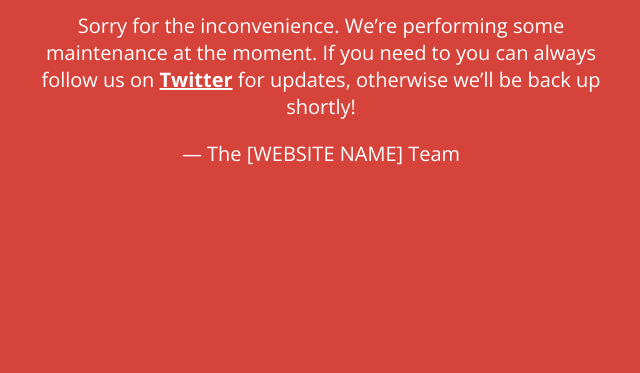
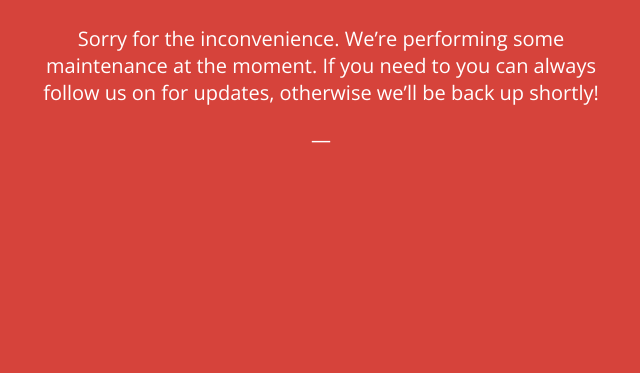
Before and after one commit to Dexit-Network/Documentation, a plain HTML site: page index.html in a window 1280 px wide. Shown: the part 427-800 px from the top of the page, without its empty margins (319-959 px from the left). Drawn offline with nearby package versions, Linux system fonts and the light colour scheme.

Commit message:
Update index.html

```diff
--- a/index.html
+++ b/index.html
@@ -17,7 +17,7 @@
     <svg xmlns="http://www.w3.org/2000/svg" viewBox="0 0 202.24 202.24"><defs><style>.cls-1{fill:#fff;}</style></defs><title>Asset 3</title><g id="Layer_2" data-name="Layer 2"><g id="Capa_1" data-name="Capa 1"><path class="cls-1" d="M101.12,0A101.12,101.12,0,1,0,202.24,101.12,101.12,101.12,0,0,0,101.12,0ZM159,148.76H43.28a11.57,11.57,0,0,1-10-17.34L91.09,31.16a11.57,11.57,0,0,1,20.06,0L169,131.43a11.57,11.57,0,0,1-10,17.34Z"/><path class="cls-1" d="M101.12,36.93h0L43.27,137.21H159L101.13,36.94Zm0,88.7a7.71,7.71,0,1,1,7.71-7.71A7.71,7.71,0,0,1,101.12,125.63Zm7.71-50.13a7.56,7.56,0,0,1-.11,1.3l-3.8,22.49a3.86,3.86,0,0,1-7.61,0l-3.8-22.49a8,8,0,0,1-.11-1.3,7.71,7.71,0,1,1,15.43,0Z"/></g></g></svg>
     <h1>We&rsquo;ll be back soon!</h1>
     <div>
-        <p>Sorry for the inconvenience. We&rsquo;re performing some maintenance at the moment. If you need to you can always follow us on <a href="">Twitter</a> for updates, otherwise we&rsquo;ll be back up shortly!</p>
-        <p>&mdash; The [WEBSITE NAME] Team</p>
+        <p>Sorry for the inconvenience. We&rsquo;re performing some maintenance at the moment. If you need to you can always follow us on <a href=""></a> for updates, otherwise we&rsquo;ll be back up shortly!</p>
+        <p>&mdash; </p>
     </div>
 </article>
```
